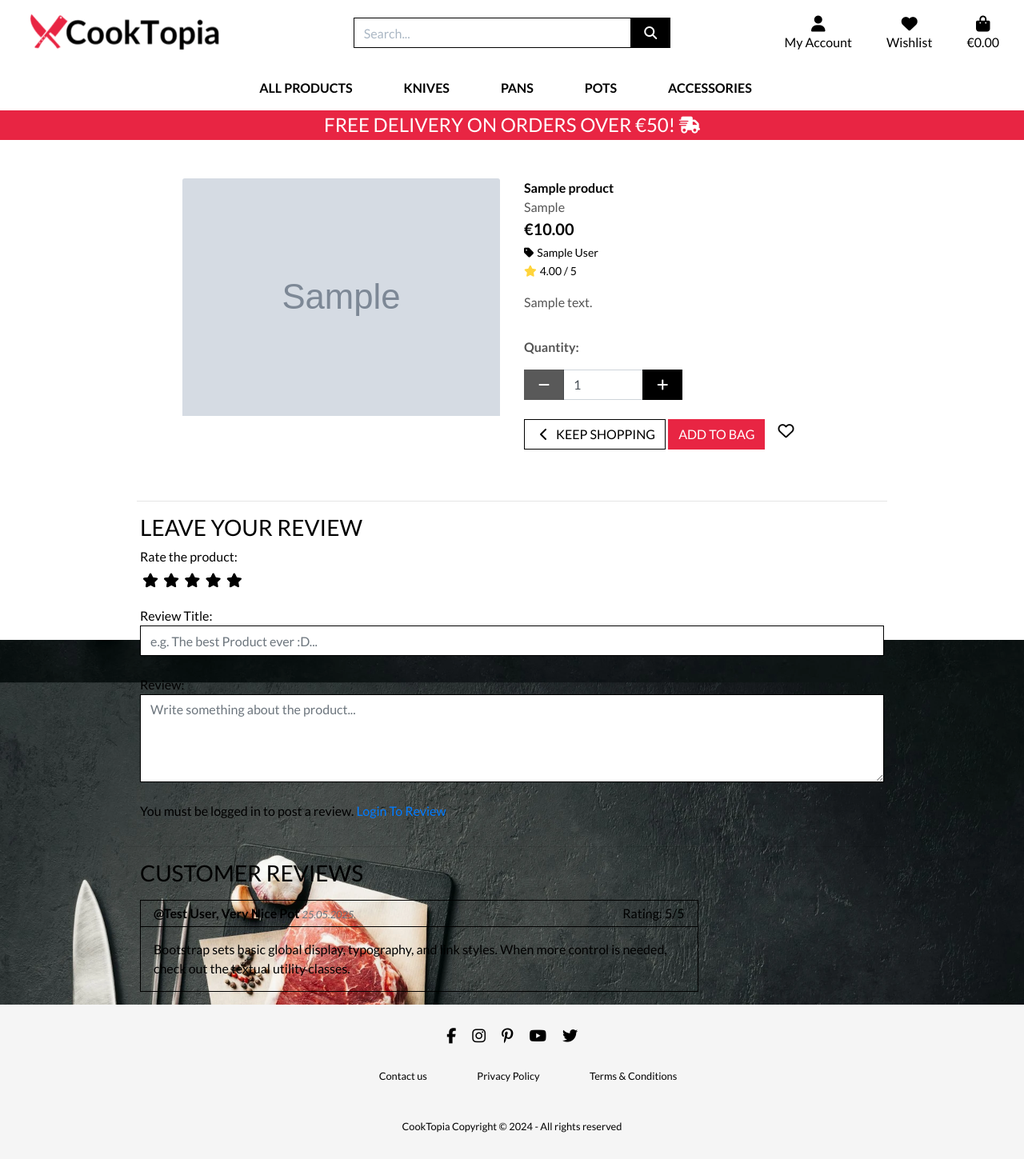
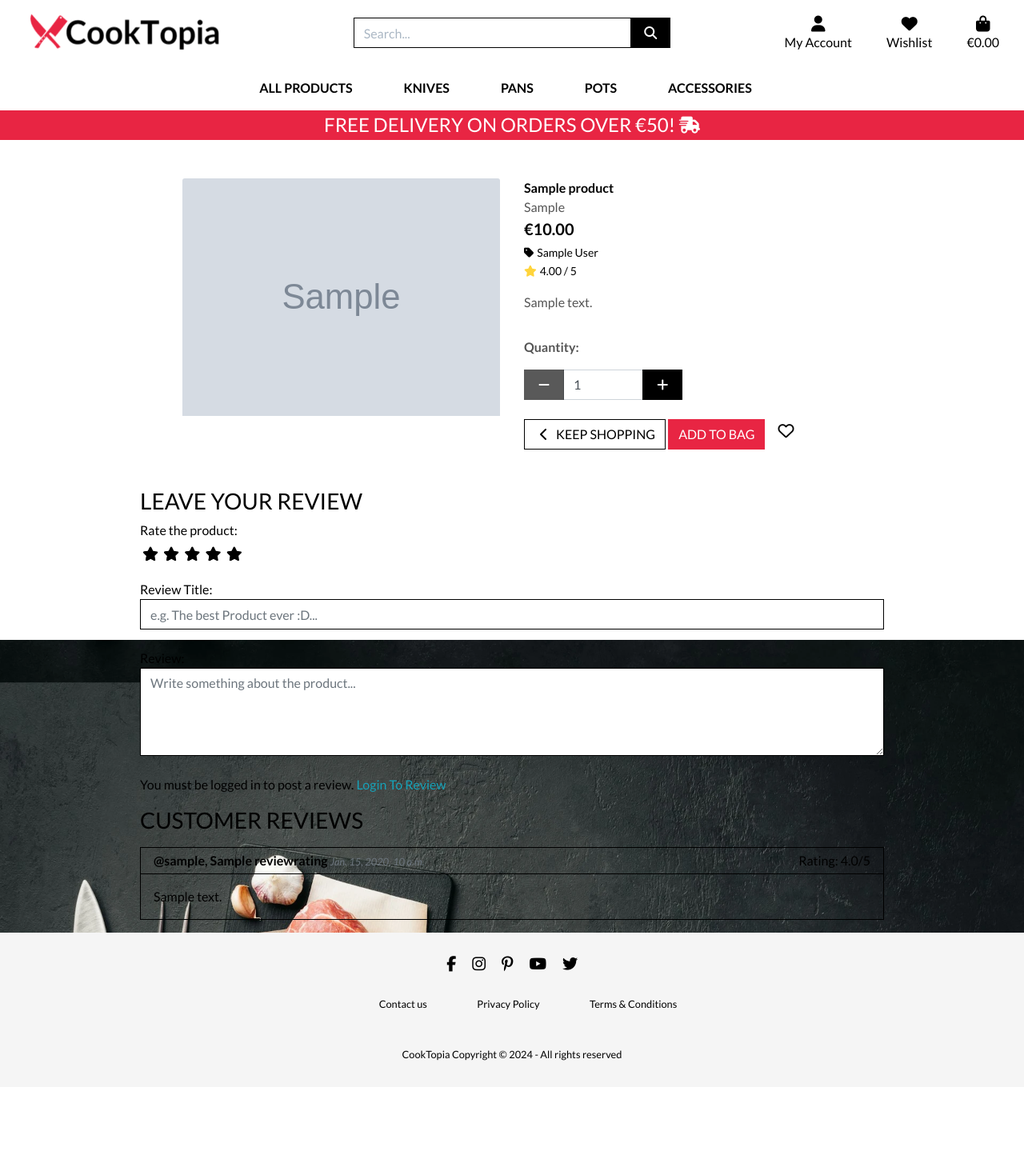
Before and after one commit to AleksandarJavorovic/cooktopia, a Django app: page /products/1/ in a window 1280 px wide. Shown: the whole page at 80% size. After the commit the page ends 1326 px from the top, so only its background shows below. Run offline with Django 3.2, Linux system fonts and the light colour scheme; tables that the repository leaves empty hold one stand-in row (values such as "Sample post"); grey boxes marked "Sample" are stand-in pictures; some libraries are stand-ins or nearby versions.

Commit message:
update comment section of product_detail page

```diff
--- a/products/templates/products/product_detail.html
+++ b/products/templates/products/product_detail.html
@@ -104,10 +104,9 @@
                 </div>
             </div>
         </div>
-        <hr class="w-75">
         <!-- Review/Rating Section -->
         <div class="row">
-            <div class="container col-md-9 text-black">
+            <div class="container col-12 col-md-9 text-black">
                 <form action="{% url 'submit_review' product.id %}" method="POST">
                 {% csrf_token %}
                     <header>
@@ -144,30 +143,35 @@
                                 <p>You must purchase this product to post a review.</p>
                             {% endif %} -->
                         {% else %}
-                            <p>You must be logged in to post a review. <span><a href="{% url 'account_login' %}?next={{ request.path }}">Login To Review</a></span></p>
+                            <p>You must be logged in to post a review. <span><a class="text-info no-underline" href="{% url 'account_login' %}?next={{ request.path }}">Login To Review</a></span></p>
                         {% endif %}
                     </div>
                 </form>
             </div>
-            <hr class="w-75">
             <!-- Comment Section -->
-            <div class="container col-md-9 w-75 mb-3 text-black">
+            <div class="container col-12 col-md-9 w-75 mb-3 text-black">
                 <h3 class="text-uppercase">Customer Reviews</h3>
-                <div class="w-75 border-black mt-3">
+                {% if reviews %}
+                    {% for review in reviews %}
+                        <div class="w-md-75 border-black mt-3">
                             <div class=" d-flex justify-content-between pl-3">
                                 <div class="pt-1 pb-1">
-                            <span class="font-weight-bold h6">@Test User, Very Nice Pot</span>
-                            <span class="text-muted font-italic text-mini">25.05.2025.</span>
+                                    <span class="font-weight-bold h6">@{{ review.user}}, {{ review.subject }}</span>
+                                    <span class="text-muted font-italic text-mini">{{ review.created_on}}</span>
                                 </div>
-                        <div class="pr-3 pt-1">Rating: 5/5</div>
+                                <div class="pr-3 pt-1">Rating: {{ review.rating}}/5</div>
                             </div>
                             <hr class="mt-0 ml-0 hr-black">
                             <div class="pl-3">
                                 <p>
-                            Bootstrap sets basic global display, typography, and link styles. When more control is needed, check out the textual utility classes.
+                                    {{ review.review }}
                                 </p>
                             </div>
                         </div>
+                    {% endfor %}
+                {% else %}
+                    <p class="">There are no reviews for this product yet.</p>
+                {% endif %}
             </div>
         </div>
     </div>
--- a/products/views.py
+++ b/products/views.py
@@ -78,9 +78,11 @@ def product_detail(request, product_id):
     product = get_object_or_404(Product, pk=product_id)
     # order = get_object_or_404(Order, pk=product_id)
     # orderlineitems = order.orderlineitems.all()
+    reviews = ReviewRating.objects.filter(product_id=product_id).all()
 
     context = {
         'product': product,
+        'reviews': reviews,
         # 'order': order,
         # 'orderlineitems': orderlineitems,
     }
--- a/static/css/base.css
+++ b/static/css/base.css
@@ -294,6 +294,10 @@ input[name='q']::placeholder {
     border-top: 1px solid black;
 }
 
+.no-underline:hover{
+    text-decoration: none;
+}
+
 /* Footer */
 
 .footer{
```
Lines whose indentation alone changed are shown as unchanged.
